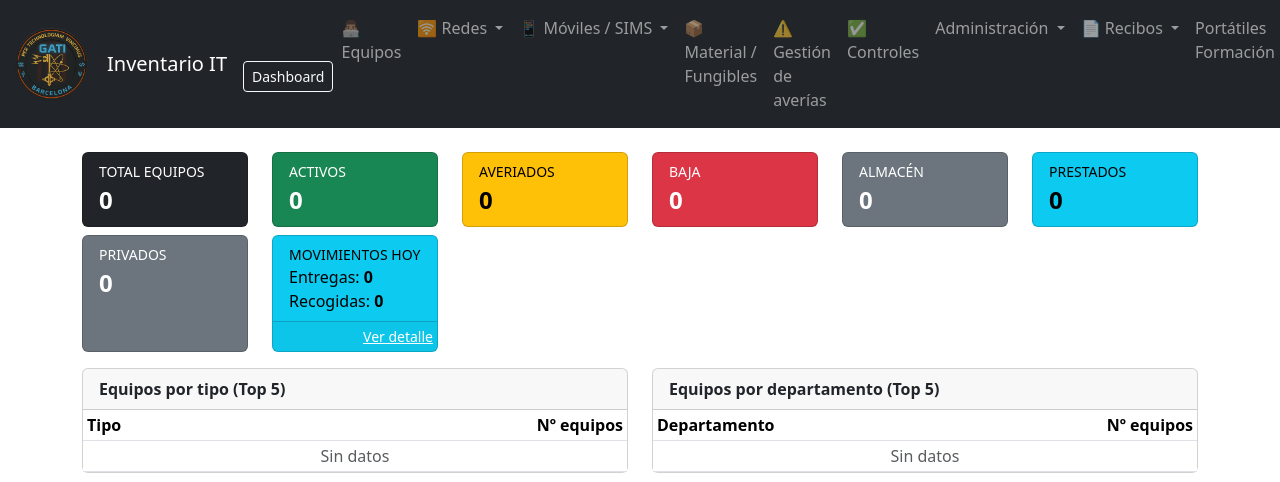
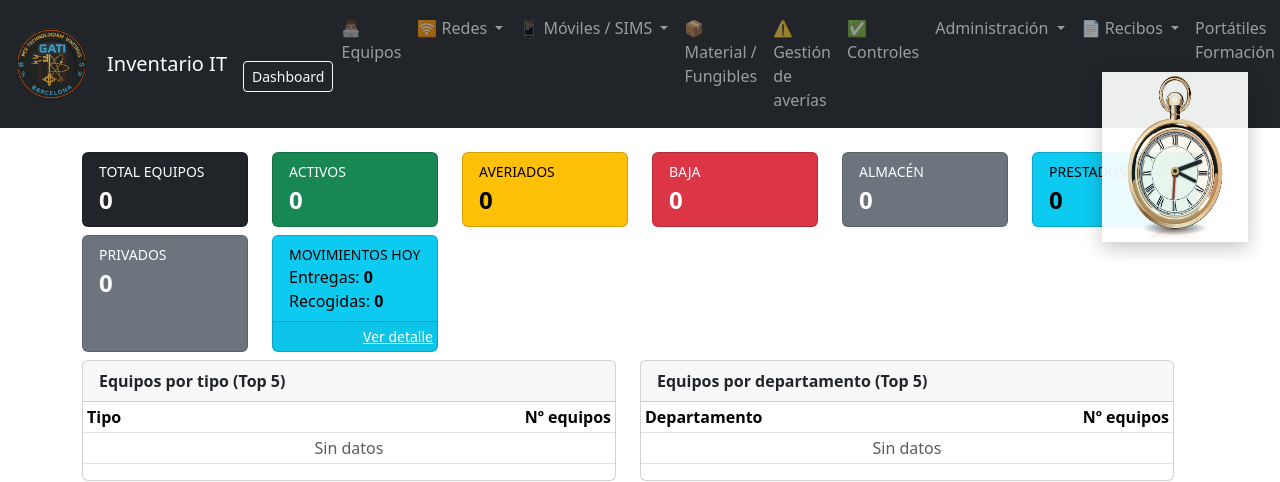
Before and after one commit to JSenen/inventario_it, a PHP site: page / in a window 1280 px wide; the page is wider, and only the part inside the window is pictured. Shown: the top 482 px of that part. Run offline with PHP 8.4, Linux system fonts and the light colour scheme; the visitor is signed in with stand-in values (Sample User, id 1); data comes from the database, SQL or seed files in the repository; data that the repository does not hold is empty; some libraries are stand-ins or nearby versions.

Commit message:
pocketwatch

```diff
--- /dev/null
+++ b/web/assets/pocketwatch/watch.css
@@ -0,0 +1,71 @@
+/* Tamaño y posición del reloj */
+#pocketwatch-fixed {
+  --size: 170px; /* 👈 cambia aquí: 120/130/140 */
+  position: fixed;
+  top: 72px;
+  right: 20px;
+  width: var(--size);
+  height: var(--size);
+  z-index: 99999;
+  pointer-events: none;
+  opacity: 0.92;
+  filter: drop-shadow(0 6px 10px rgba(0, 0, 0, 0.25));
+}
+
+.pocketwatch {
+  position: relative;
+  width: 100%;
+  height: 100%;
+
+  /* 👇 Centro del eje (AJUSTE FINO) */
+  --cx: 50%;
+  --cy: 58%; /* 👈 este PNG suele ir mejor 55.5%–56.5% */
+}
+
+.pocketwatch-bg {
+  width: 100%;
+  height: 100%;
+  display: block;
+}
+
+/* Agujas */
+.hand {
+  position: absolute;
+  left: var(--cx);
+  top: var(--cy);
+  transform-origin: 50% 100%;
+  transform: translate(-50%, -100%) rotate(0deg);
+  pointer-events: none;
+  box-shadow: 0 0 2px rgba(0, 0, 0, 0.6);
+  border-radius: 999px;
+}
+
+/* Longitudes proporcionales al tamaño */
+.hand.hour {
+  width: 4px;
+  height: calc(var(--size) * 0.17);
+  background: #1b1b1b;
+}
+.hand.minute {
+  width: 3px;
+  height: calc(var(--size) * 0.14);
+  background: #1b1b1b;
+}
+.hand.second {
+  width: 2px;
+  height: calc(var(--size) * 0.17);
+  background: #a12a1b;
+}
+
+/* Centro */
+.pin {
+  position: absolute;
+  left: var(--cx);
+  top: var(--cy);
+  width: 8px;
+  height: 8px;
+  transform: translate(-50%, -50%);
+  background: #2a1b0c;
+  border: 2px solid #d4b06a;
+  border-radius: 50%;
+}
--- /dev/null
+++ b/web/assets/pocketwatch/watch.js
@@ -0,0 +1,30 @@
+(function () {
+  const hourEl = document.getElementById("pw-hour");
+  const minuteEl = document.getElementById("pw-minute");
+  const secondEl = document.getElementById("pw-second");
+
+  if (!hourEl || !minuteEl || !secondEl) return;
+
+  function setRot(el, deg) {
+    el.style.transform = `translate(-50%, -100%) rotate(${deg}deg)`;
+  }
+
+  function tick() {
+    const now = new Date();
+
+    const ms = now.getMilliseconds();
+    const s = now.getSeconds() + ms / 1000;
+    const m = now.getMinutes() + s / 60;
+    const h = (now.getHours() % 12) + m / 60;
+
+    setRot(secondEl, s * 6);
+    setRot(minuteEl, m * 6);
+    setRot(hourEl, h * 30);
+  }
+
+  function loop() {
+    tick();
+    requestAnimationFrame(loop);
+  }
+  loop();
+})();
--- a/web/includes/footer.php
+++ b/web/includes/footer.php
@@ -30,8 +30,7 @@ document.addEventListener('DOMContentLoaded', function () {
 });
 </script>
 <script src="vendor/bootstrap/js/bootstrap.bundle.min.js"></script>
-</body>
-</html>
+
 
 </body>
 </html>
--- a/web/index.php
+++ b/web/index.php
@@ -285,9 +285,24 @@ require_once __DIR__ . '/includes/header.php';
             </div>
         </div>
     </div>
+ <!-- POCKETWATCH -->
+<link rel="stylesheet" href="assets/pocketwatch/watch.css">
+
+<div id="pocketwatch-fixed" title="Hora local">
+  <div class="pocketwatch">
+    <img class="pocketwatch-bg" src="assets/pocketwatch/watch.png" alt="Pocket Watch">
+
+    <div class="hand hour"   id="pw-hour"></div>
+    <div class="hand minute" id="pw-minute"></div>
+    <div class="hand second" id="pw-second"></div>
+
+    <div class="pin"></div>
+  </div>
+</div>
+
+<script src="assets/pocketwatch/watch.js"></script>
 
 
-</div>
 
 <div class="row mb-4">
     <div class="col-md-6 mb-3">
@@ -350,7 +365,11 @@ require_once __DIR__ . '/includes/header.php';
         </div>
     </div>
 
+
+
 </div>
+
+
 
 <div class="d-flex justify-content-between align-items-center mb-3">
     <h1 class="h3 mb-0">Inventario de Equipos</h1>
```
Also changed, not shown: web/assets/pocketwatch/watch.png (added).
